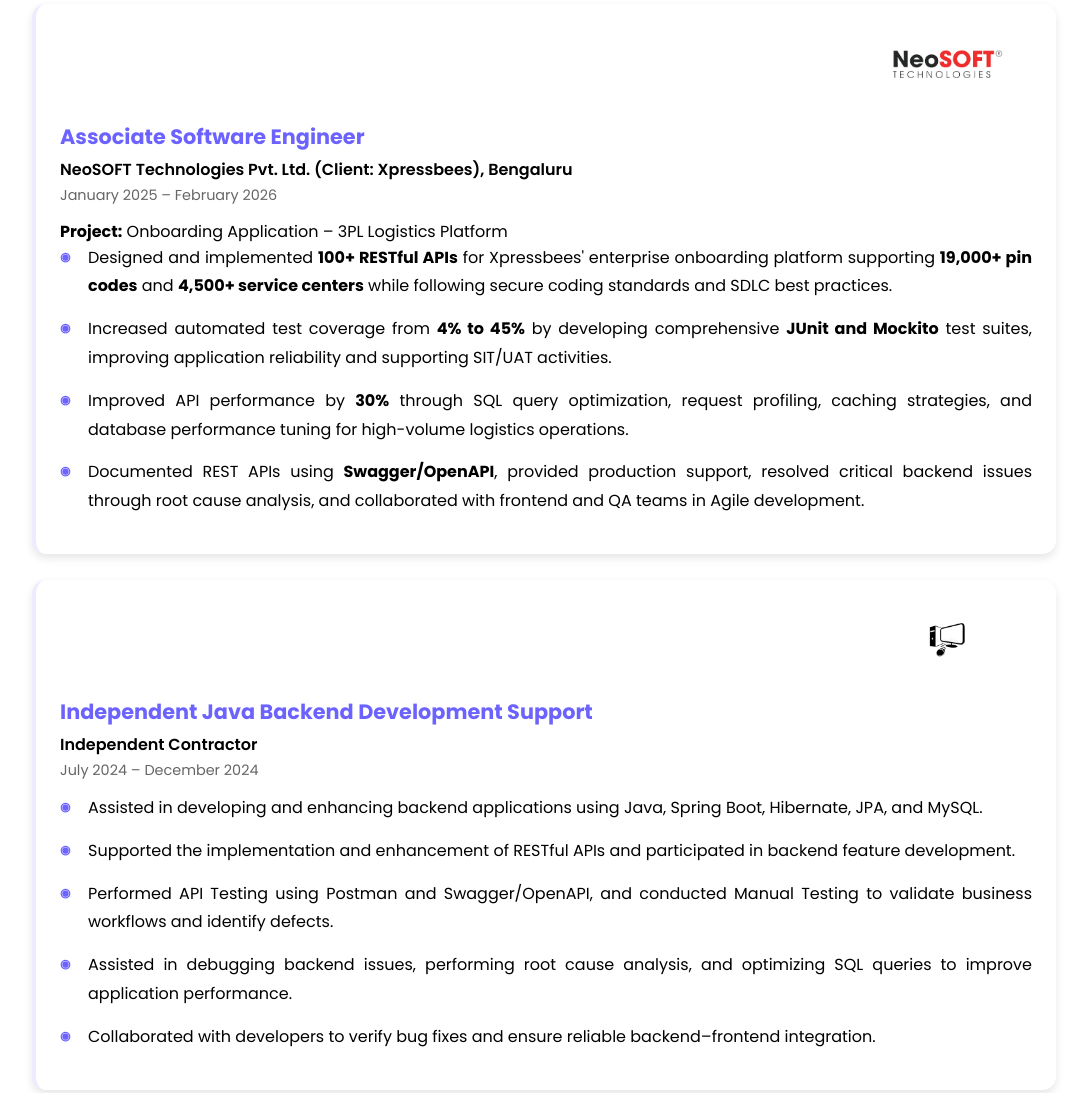
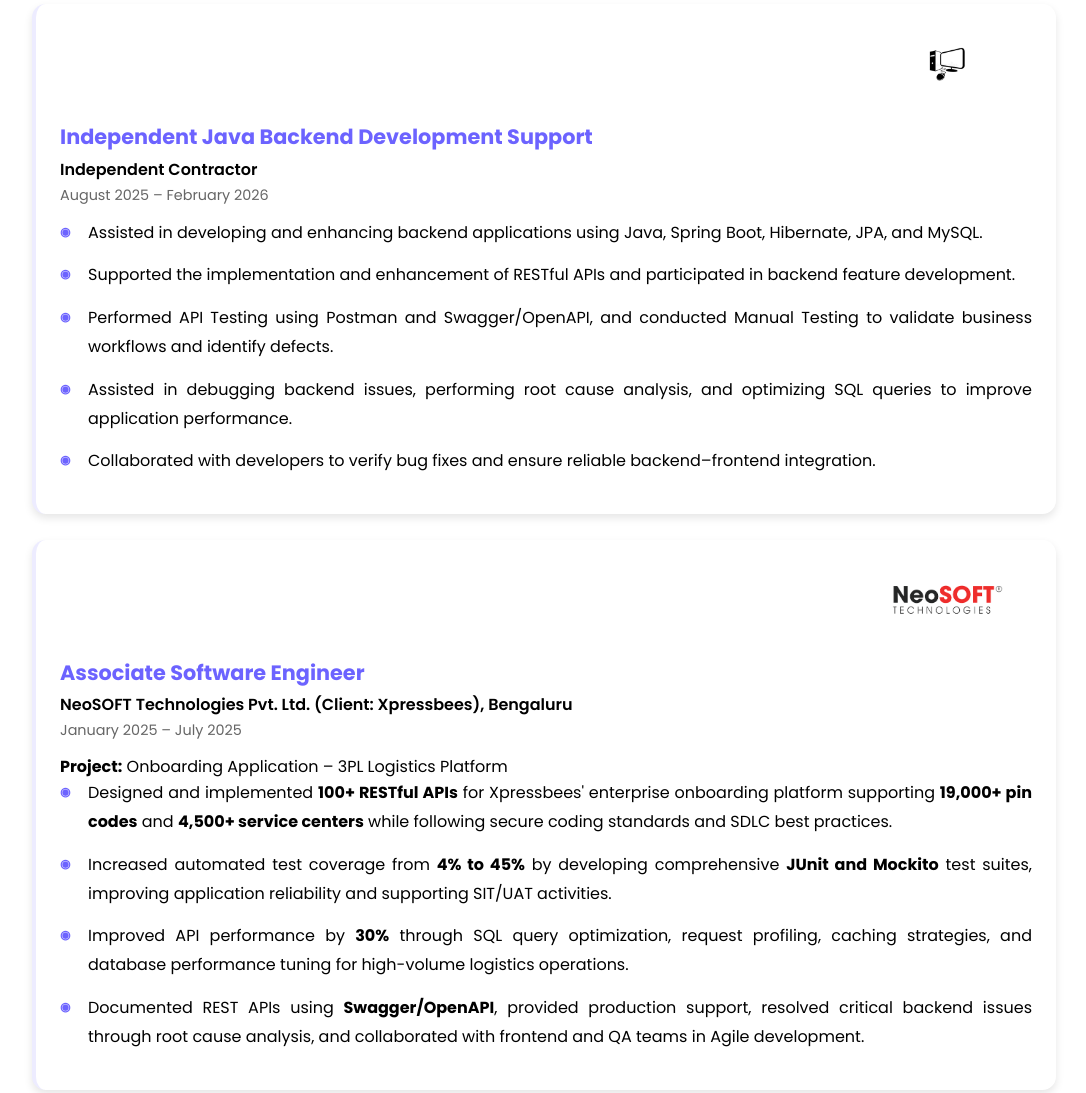
Before and after one commit to 547Jaswanth/portfolio-responsive-complete-main, a plain HTML site: page index.html in a window 1280 px wide. Shown: the part 2040-3133 px from the top of the page, without its empty margins (96-1182 px from the left). Drawn offline with nearby package versions, Linux system fonts and the light colour scheme.

Commit message:
updated exp

```diff
--- a/index.html
+++ b/index.html
@@ -52,7 +52,7 @@
                     <p class="home__subtitle">Backend-focused Java developer building scalable microservices and APIs. Open to opportunities.</p>
                     <div class="home__actions">
                         <a href="#contact" class="button">Contact</a>
-                        <a href="https://drive.google.com/file/d/1bs-do4srBzIywuK_jGzx47Fw4re9FGQz/view?usp=sharing" class="button button--ghost" target="_blank" rel="noopener">View Resume</a>
+                        <a href="https://drive.google.com/file/d/1r-rH4W6vWAOBrwcodazuJMTe9Yxyepd-/view?usp=sharing" class="button button--ghost" target="_blank" rel="noopener">View Resume</a>
                     </div>
                 </div>
 
@@ -95,7 +95,7 @@
 
                     <div>
                         <h2 class="about__subtitle">I'am Jaswanth</h2>
-                        <p class="about__text">Java Developer with over 2 years of professional and training experience building scalable, fault-tolerant
+                        <p class="about__text">Java Developer with over 1+ years of professional and training experience building scalable, fault-tolerant
                                                 microservices and backend systems using Java 8+ and Spring Boot. Delivered 100+ production REST APIs,
                                                 reduced API response times by 30% through SQL optimization, and grew automated test coverage from 4%
                                                 to 45%. Skilled in cross-functional collaboration, SIT/UAT, and SDLC processes, with a consulting mindset
@@ -162,9 +162,35 @@
 
         </div>
     </div>
+   <!-- Experience 2 -->
+    <div class="experience__card">
+        <div class="experience__card-content">
 
+            <img src="assets/img/fre.png"
+                 alt="Logo"
+                 class="experience__logo">
 
-    <!-- Experience 2 -->
+            <h3 class="experience__role">Independent Java Backend Development Support</h3>
+            <p class="experience__company">Independent Contractor</p>
+            <p class="experience__duration">August 2025 – February 2026</p>
+
+            <ul class="experience__details">
+
+                <li>Assisted in developing and enhancing backend applications using Java, Spring Boot, Hibernate, JPA, and MySQL.</li>
+
+                <li>Supported the implementation and enhancement of RESTful APIs and participated in backend feature development.</li>
+
+                <li>Performed API Testing using Postman and Swagger/OpenAPI, and conducted Manual Testing to validate business workflows and identify defects.</li>
+
+                <li>Assisted in debugging backend issues, performing root cause analysis, and optimizing SQL queries to improve application performance.</li>
+                <li>Collaborated with developers to verify bug fixes and ensure reliable backend–frontend integration.</li>
+
+            </ul>
+
+        </div>
+    </div>
+
+    <!-- Experience 3 -->
     <div class="experience__card">
         <div class="experience__card-content">
 
@@ -174,7 +200,7 @@
 
             <h3 class="experience__role">Associate Software Engineer</h3>
             <p class="experience__company">NeoSOFT Technologies Pvt. Ltd. (Client: Xpressbees), Bengaluru</p>
-            <p class="experience__duration">January 2025 – February 2026</p>
+            <p class="experience__duration">January 2025 – July 2025</p>
             <p><b>Project:</b> Onboarding Application – 3PL Logistics Platform</p>
 
             <ul class="experience__details">
@@ -186,34 +212,6 @@
                 <li>Improved API performance by <b>30%</b> through SQL query optimization, request profiling, caching strategies, and database performance tuning for high-volume logistics operations.</li>
 
                 <li>Documented REST APIs using <b>Swagger/OpenAPI</b>, provided production support, resolved critical backend issues through root cause analysis, and collaborated with frontend and QA teams in Agile development.</li>
-
-            </ul>
-
-        </div>
-    </div>
-
-      <!-- Experience 3 -->
-    <div class="experience__card">
-        <div class="experience__card-content">
-
-            <img src="assets/img/fre.png"
-                 alt="Logo"
-                 class="experience__logo">
-
-            <h3 class="experience__role">Independent Java Backend Development Support</h3>
-            <p class="experience__company">Independent Contractor</p>
-            <p class="experience__duration">July 2024 – December 2024</p>
-
-            <ul class="experience__details">
-
-                <li>Assisted in developing and enhancing backend applications using Java, Spring Boot, Hibernate, JPA, and MySQL.</li>
-
-                <li>Supported the implementation and enhancement of RESTful APIs and participated in backend feature development.</li>
-
-                <li>Performed API Testing using Postman and Swagger/OpenAPI, and conducted Manual Testing to validate business workflows and identify defects.</li>
-
-                <li>Assisted in debugging backend issues, performing root cause analysis, and optimizing SQL queries to improve application performance.</li>
-                <li>Collaborated with developers to verify bug fixes and ensure reliable backend–frontend integration.</li>
 
             </ul>
 
```
